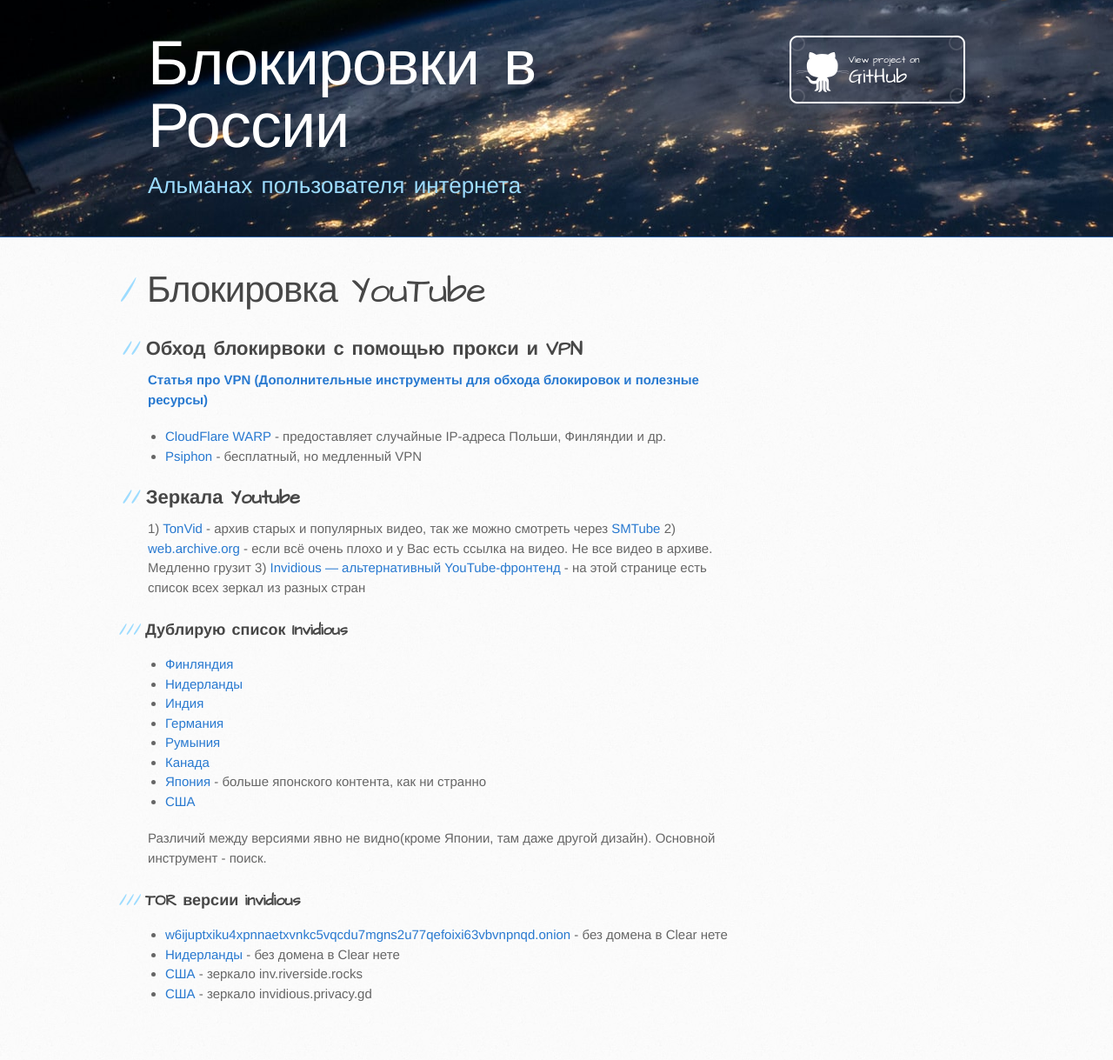
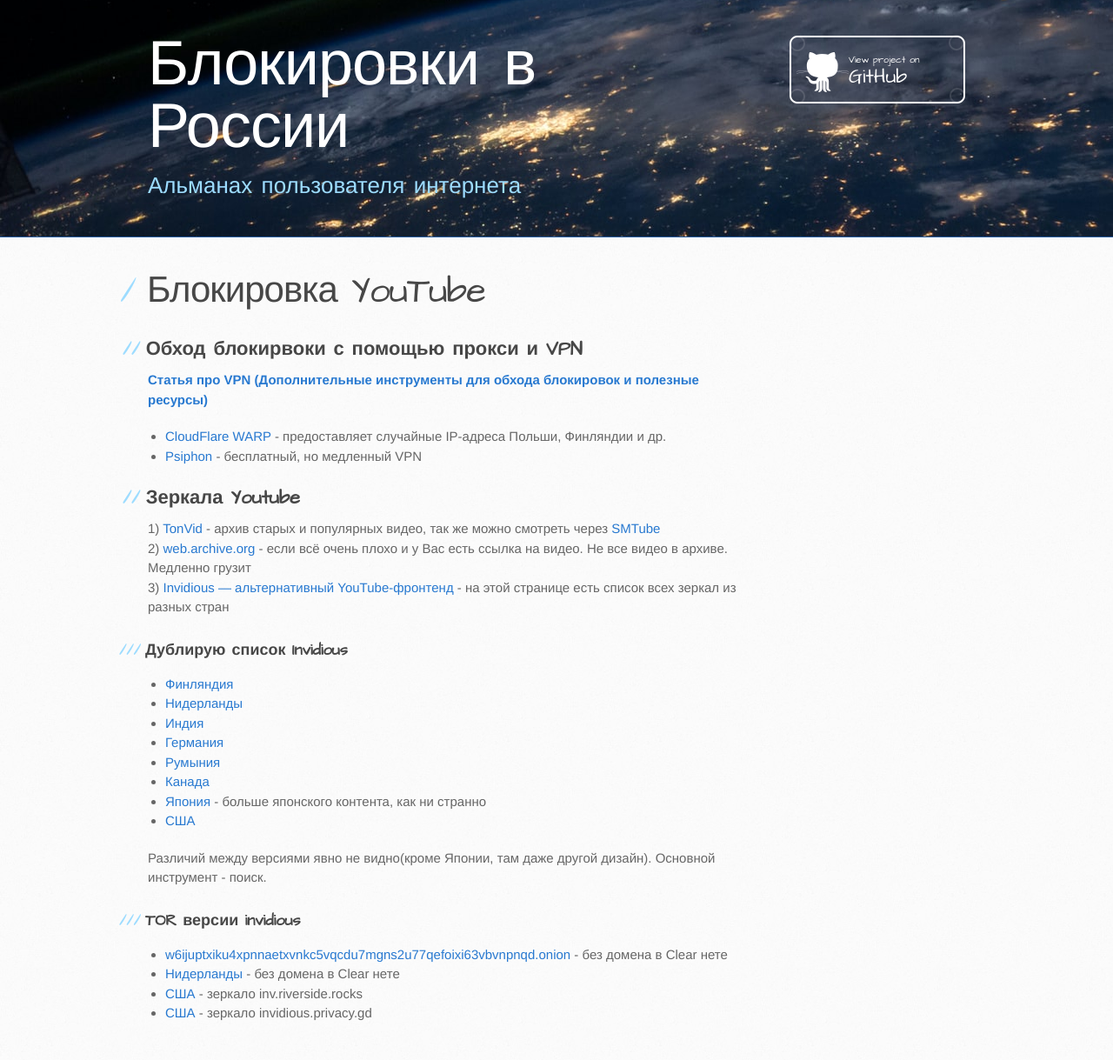
Before and after one commit to f5ociety/censor, a Jekyll site: the page built from guides/youtube.md, in a window 1280 px wide. Shown: the whole page at 87% size. Built offline with Jekyll 4.4.1, drawn with Linux system fonts in a browser that asks for light colours; our own code applies the rules of GitHub Pages for plain Markdown files; a script that is not in the unit is left out; before the commit the page ends 1197 px from its top, so only the background shows below that.

Commit message:
перенос строк

```diff
--- a/guides/youtube.md
+++ b/guides/youtube.md
@@ -8,8 +8,8 @@
 - [Psiphon](https://psiphon.ca/ru/download.html) - бесплатный, но медленный VPN
 
 ## Зеркала Youtube
-1) [TonVid](tonvid.com) - архив старых и популярных видео, так же можно смотреть через [SMTube](https://www.smtube.org/)
-2) [web.archive.org](web.archive.org) - если всё очень плохо и у Вас есть ссылка на видео. Не все видео в архиве. Медленно грузит
+1) [TonVid](tonvid.com) - архив старых и популярных видео, так же можно смотреть через [SMTube](https://www.smtube.org/) <br>
+2) [web.archive.org](web.archive.org) - если всё очень плохо и у Вас есть ссылка на видео. Не все видео в архиве. Медленно грузит<br>
 3) [Invidious — альтернативный YouTube-фронтенд](https://docs.invidious.io/Invidious-Instances/#list-of-public-invidious-instances-sorted-from-oldest-to-newest) - на этой странице есть список всех зеркал из разных стран
 
 ### Дублирую список Invidious
```
